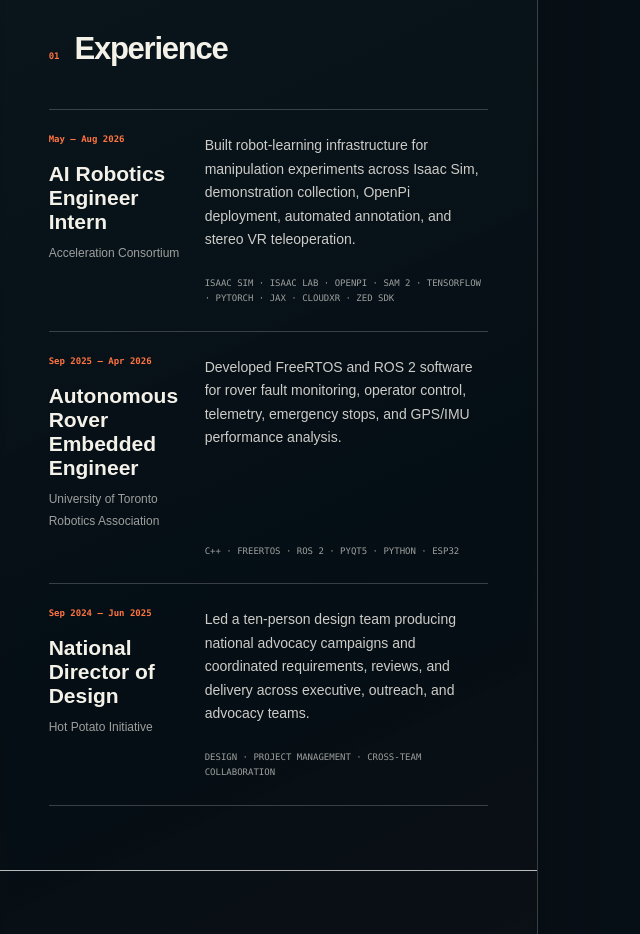
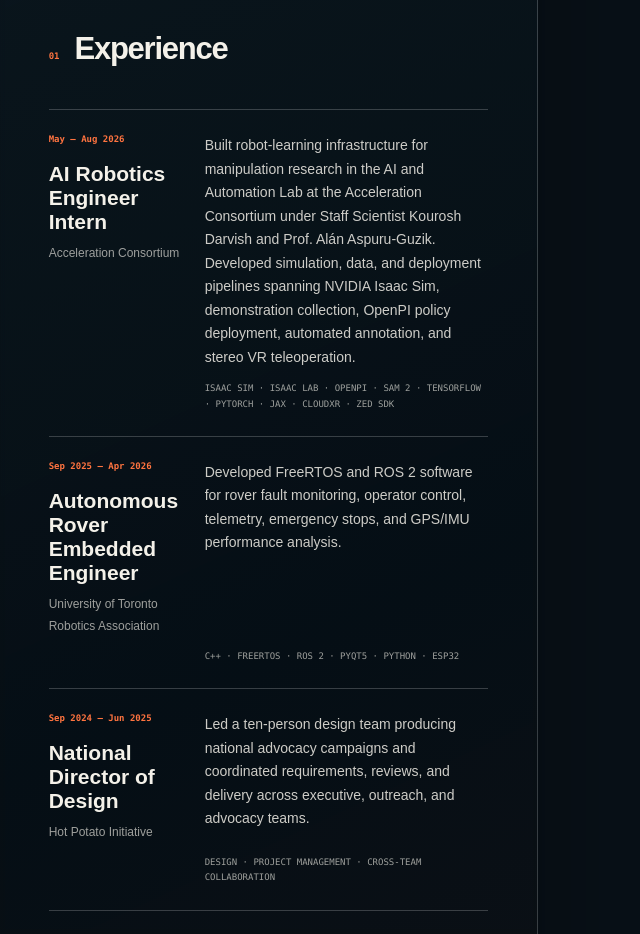
Before and after one commit to Y3EGAN/ReaganPortfolio, a Next.js app: page / in a window 1280 px wide. Shown: the part 840-1774 px from the top of the page, without its empty margins (0-640 px from the left). Built offline with nearby package versions, Linux system fonts and the light colour scheme.

Commit message:
Changed experience wording

```diff
--- a/content/site.ts
+++ b/content/site.ts
@@ -3,7 +3,7 @@ export const experience = [
     date: "May – Aug 2026",
     role: "AI Robotics Engineer Intern",
     place: "Acceleration Consortium",
-    description: "Built robot-learning infrastructure for manipulation experiments across Isaac Sim, demonstration collection, OpenPi deployment, automated annotation, and stereo VR teleoperation.",
+    description: "Built robot-learning infrastructure for manipulation research in the AI and Automation Lab at the Acceleration Consortium under Staff Scientist Kourosh Darvish and Prof. Alán Aspuru-Guzik. Developed simulation, data, and deployment pipelines spanning NVIDIA Isaac Sim, demonstration collection, OpenPI policy deployment, automated annotation, and stereo VR teleoperation.",
     tools: ["Isaac Sim", "Isaac Lab", "OpenPi", "SAM 2", "TensorFlow", "PyTorch", "JAX", "CloudXR", "ZED SDK"],
   },
   {
```
